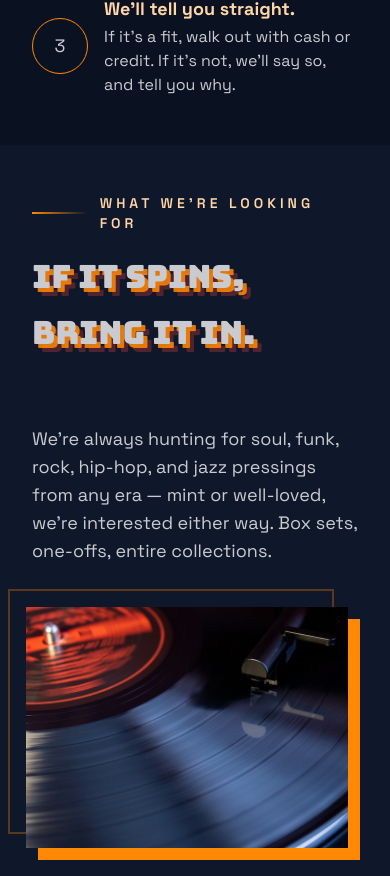
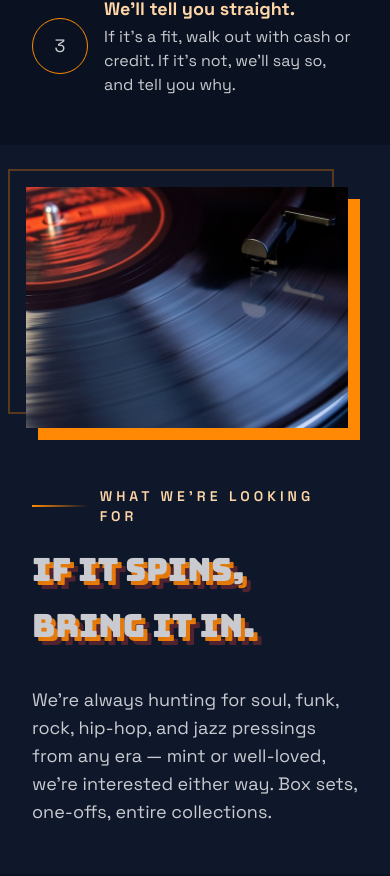
Before and after one commit to narcisolobo/vinyl-cut, a Next.js app in the folder apps/rebuild/: page /sell in a window 390 px wide. Shown: the part 2628-3504 px from the top of the page. Built offline with nearby package versions, Linux system fonts and the light colour scheme.

Commit message:
adjusted order of flex items

```diff
--- a/apps/rebuild/src/views/sell-your-records/sections/specs/IfItSpins.tsx
+++ b/apps/rebuild/src/views/sell-your-records/sections/specs/IfItSpins.tsx
@@ -6,10 +6,10 @@ function IfItSpins() {
   return (
     <section className="bg-base-100 mx-auto w-full max-w-7xl overflow-hidden px-8 py-12 md:py-16 lg:py-20">
       <div className="flex flex-col gap-12 lg:flex-row lg:items-center">
-        <div className="flex-1">
+        <div className="order-2 flex-1 md:order-1">
           <hgroup role="group" aria-roledescription="Heading group">
             <Eyebrow message="What we're looking for" />
-            <h2 className="font-heading text-shadow-headline text-heading mb-16 leading-14 uppercase">
+            <h2 className="font-heading text-shadow-headline text-heading mb-8 leading-14 uppercase">
               If it spins,
               <br /> bring it in.
             </h2>
@@ -22,7 +22,7 @@ function IfItSpins() {
         </div>
         <div
           id="thin-border"
-          className="border-accent/30 relative max-w-160 min-w-75 flex-1 -translate-6 border-2"
+          className="border-accent/30 relative order-1 max-w-160 min-w-75 flex-1 -translate-6 border-2 md:order-2"
         >
           <div
             id="thick-shadow"
```
